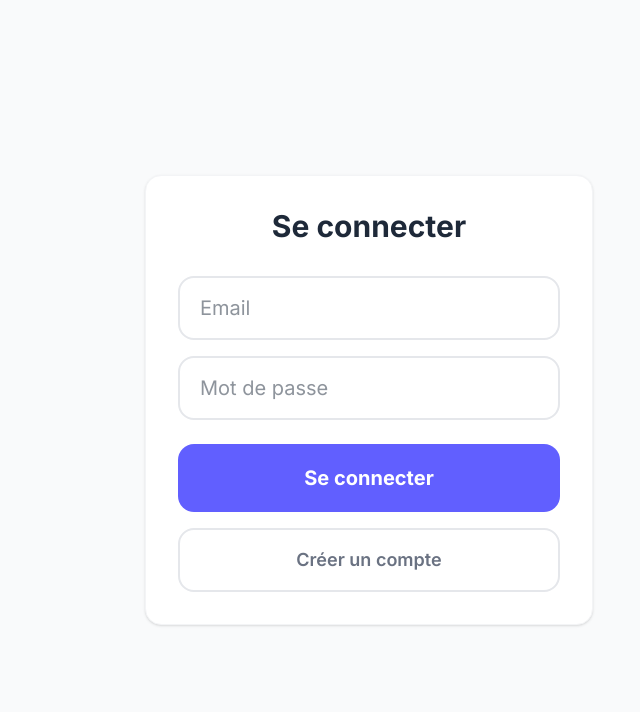
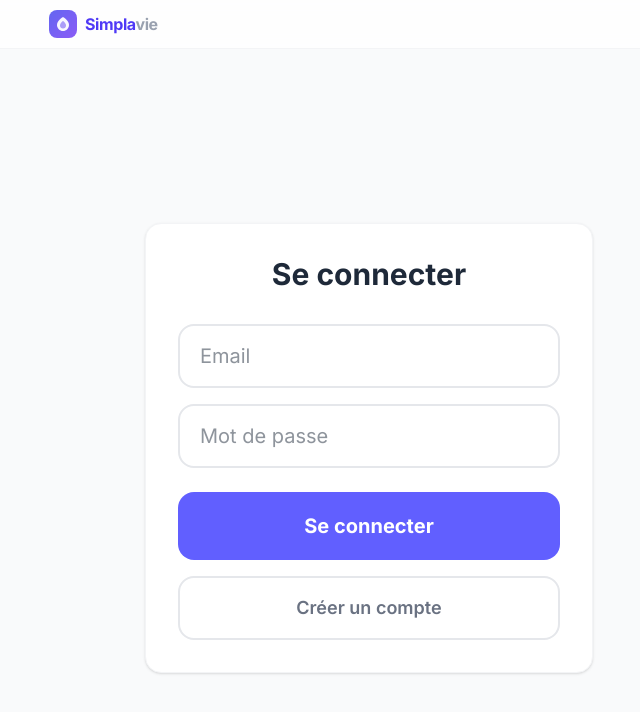
Before and after one commit to Jpestel/simplavie, a Next.js app: page /login in a window 1280 px wide. Shown: the top 712 px of the page, without its empty margins (271-911 px from the left). Built offline with nearby package versions, Linux system fonts and the light colour scheme; no server answers.

Commit message:
Add Simplavie logo top bar on all pages linking to home
Fixed top bar with SVG logo (indigo gradient leaf + Simplavie text).
Appears on every page via layout.tsx. Clicking the logo returns to home.

Co-Authored-By: Claude Sonnet 4.6 <noreply@anthropic.com>

```diff
--- a/src/app/layout.tsx
+++ b/src/app/layout.tsx
@@ -5,6 +5,7 @@ import { AuthProvider } from '@/lib/authContext'
 import { ConfigProvider } from '@/lib/configContext'
 import { ProfileProvider } from '@/lib/profileContext'
 import AuthGate from '@/components/AuthGate'
+import TopBar from '@/components/TopBar'
 
 const inter = Inter({ subsets: ['latin'] })
 
@@ -20,9 +21,12 @@ export default function RootLayout({ children }: { children: React.ReactNode })
         <AuthProvider>
           <ConfigProvider>
             <ProfileProvider>
-              <AuthGate>
-                {children}
-              </AuthGate>
+              <TopBar />
+              <div className="pt-12">
+                <AuthGate>
+                  {children}
+                </AuthGate>
+              </div>
             </ProfileProvider>
           </ConfigProvider>
         </AuthProvider>
--- /dev/null
+++ b/src/components/TopBar.tsx
@@ -0,0 +1,38 @@
+'use client'
+import Link from 'next/link'
+
+export default function TopBar() {
+  return (
+    <div className="fixed top-0 left-0 right-0 z-40 bg-white/80 backdrop-blur-md border-b border-gray-100">
+      <div className="max-w-2xl mx-auto px-4 h-12 flex items-center">
+        <Link href="/" className="flex items-center gap-2 group">
+          {/* Logo SVG */}
+          <svg width="28" height="28" viewBox="0 0 28 28" fill="none" xmlns="http://www.w3.org/2000/svg">
+            <rect width="28" height="28" rx="8" fill="url(#gradient)" />
+            {/* Feuille / cœur stylisé */}
+            <path
+              d="M14 7C14 7 8 10.5 8 15C8 18.3 10.7 21 14 21C17.3 21 20 18.3 20 15C20 10.5 14 7 14 7Z"
+              fill="white"
+              fillOpacity="0.95"
+            />
+            <path
+              d="M14 11C14 11 11 13 11 15.5C11 17.2 12.3 18.5 14 18.5C15.7 18.5 17 17.2 17 15.5C17 13 14 11 14 11Z"
+              fill="url(#gradient)"
+              fillOpacity="0.6"
+            />
+            <defs>
+              <linearGradient id="gradient" x1="0" y1="0" x2="28" y2="28" gradientUnits="userSpaceOnUse">
+                <stop stopColor="#6366f1" />
+                <stop offset="1" stopColor="#8b5cf6" />
+              </linearGradient>
+            </defs>
+          </svg>
+          {/* Texte */}
+          <span className="font-bold text-base tracking-tight">
+            <span className="text-indigo-600">Simpla</span><span className="text-gray-400">vie</span>
+          </span>
+        </Link>
+      </div>
+    </div>
+  )
+}
```
